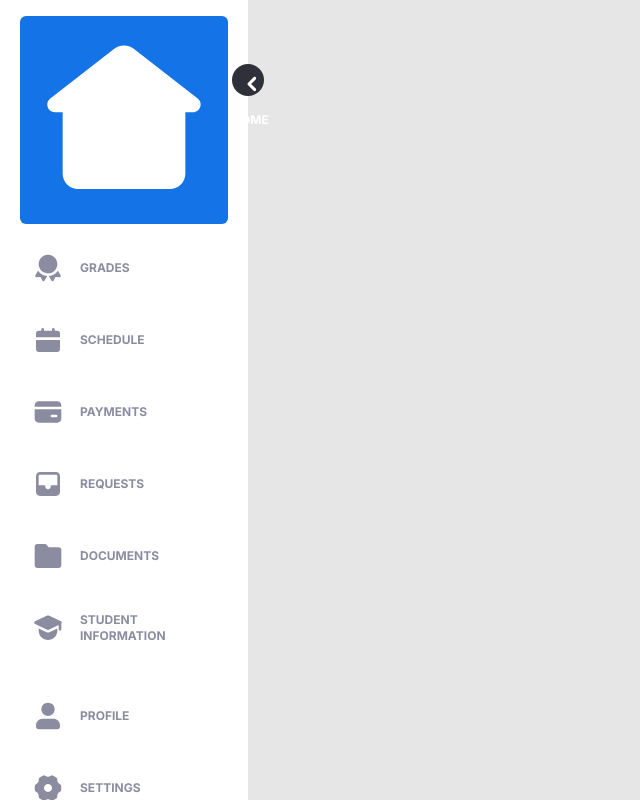
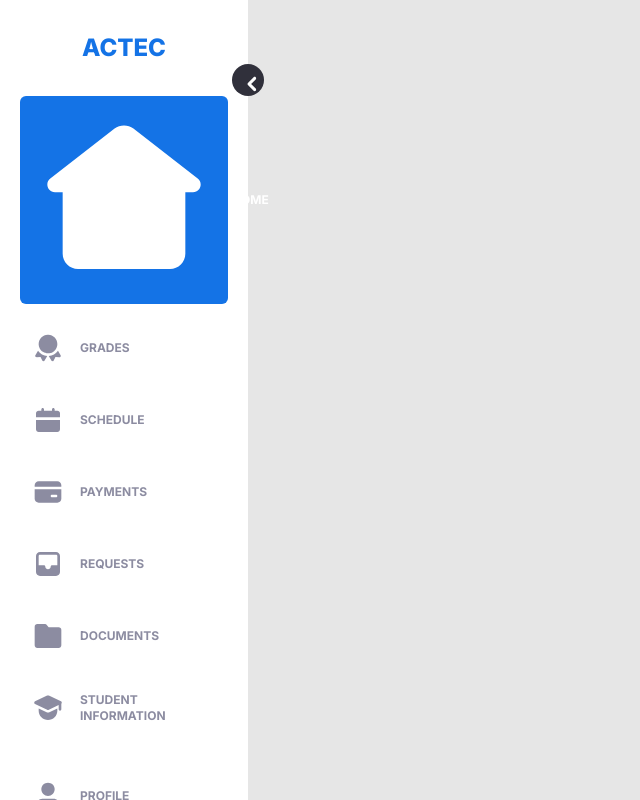
Before and after one commit to Ivar-2143/actec-portal, a Next.js app: page / in a window 1280 px wide. Shown: the whole page, without its empty margins (0-640 px from the left). Built offline with nearby package versions, Linux system fonts and the light colour scheme.

Commit message:
Made improvements to the code structure of sidenav
These changes made prepares the code for the mobile navbar

```diff
--- a/app/components/SideNav.jsx
+++ b/app/components/SideNav.jsx
@@ -1,35 +1,53 @@
 "use client"
-import Link from 'next/link';
 
 import { useState } from 'react';
-import { usePathname } from 'next/navigation';
-import { useRouter } from 'next/navigation';
+import SideBarIcon from './ui/SideBarIcon';
 import { HomeIcon, RibbonIcon, CalendarIcon,
   DebitCardIcon, DropboxIcon, FolderIcon,
   StudentIcon, UserIcon, SettingsIcon,
   MegaphoneIcon, ExitIcon, ArrowIcon } from '@/public/assets/icons';
 
+
 export default function SideNav() {
   const [isCollpased, setCollapsed] = useState(false);
-  const router = useRouter();
-  const pathname = usePathname();
 
-  const SideBarIcon = ({icon,label,link}) => (
+  const portalLinks = [{
+    path: '/',
+    icon: <HomeIcon />,
+    label: 'home',
+  },{
+    path: '/grades',
+    icon: <RibbonIcon />,
+    label: 'grades',
+  },{
+    path: '/schedule',
+    icon: <CalendarIcon />,
+    label: 'schedule',
+  },{
+    path: '/payments',
+    icon: <DebitCardIcon />,
+    label: 'payments',
+  },{
+    path: '/requests',
+    icon: <DropboxIcon />,
+    label: 'requests',
+  },{
+    path: '/documents',
+    icon: <FolderIcon />,
+    label: 'documents',
+  },{
+    path: '/student-info',
+    icon: <StudentIcon />,
+    label: 'student information',
+  }]
 
-    <Link href={link}>
-        <div className={`sidenav-icon text-[32px] ${pathname === link? 'active-link': ''}`}>
-            {icon}
-            <span className='nav-icon-label'>
-                {label}
-            </span>
-            {/* {!isCollpased && (
 
-            )} */}
-        </div>
-    </Link>
-  );
 
   return (
+
+    //* Desktop Navigation
+
+    <>
       <div className={`side-nav group/container ${isCollpased ? 'nav-collapsed': ''}`}>
         <button
         className={`top-[64px] right-[-16px] absolute
@@ -44,13 +62,14 @@ export default function SideNav() {
         </button>
 
         <div className="portalLinks">
-        <SideBarIcon icon={<HomeIcon />} label="Home" link="/"/>
-        <SideBarIcon icon={<RibbonIcon />} label="Grades" link="/grades"/>
-        <SideBarIcon icon={<CalendarIcon />} label="Schedule" link="/schedule"/>
-        <SideBarIcon icon={<DebitCardIcon />} label="payments" link="/payments"/>
-        <SideBarIcon icon={<DropboxIcon />} label="requests" link="/requests"/>
-        <SideBarIcon icon={<FolderIcon />} label="documents" link="/documents"/>
-        <SideBarIcon icon={<StudentIcon />} label="student information" link="/student-info"/>
+          <h2 className="text-primary text-2xl font-extrabold mx-auto my-4">
+            ACTEC
+          </h2>
+          {portalLinks.map((link) =>{
+            return(
+              <SideBarIcon key={link.path} icon={link.icon} label={link.label} link={link.path}/>
+            )
+          })}
         </div>
         <div className="accountLinks">
           <SideBarIcon icon={<UserIcon />} label="profile" link="/profile"/>
@@ -63,13 +82,21 @@ export default function SideNav() {
           group-[.nav-collapsed]/container:w-14
           ">
             <ExitIcon />
-          {!isCollpased && (
               <span className='nav-icon-label text-black'>
                 Logout
               </span>
-            )}
           </div>
         </div>
       </div>
+
+
+      {/*
+        Mobile Navigation
+      */}
+      <div className="mobileNav">
+
+      </div>
+    </>
+
   )
 }
--- /dev/null
+++ b/app/components/ui/SideBarIcon.jsx
@@ -0,0 +1,19 @@
+import { usePathname } from 'next/navigation';
+import { useRouter } from 'next/navigation';
+import Link from 'next/link';
+
+
+export default function SideBarIcon({icon,label,link}) {
+    const pathname = usePathname();
+
+  return (
+    <Link href={link}>
+        <div className={`sidenav-icon text-[32px] ${pathname === link? 'active-link': ''}`}>
+            {icon}
+            <span className='nav-icon-label'>
+                    {label}
+            </span>
+         </div>
+    </Link>
+  )
+}
--- a/app/globals.css
+++ b/app/globals.css
@@ -9,7 +9,8 @@
 }
 .side-nav{
     @apply
-        relative flex flex-col justify-between
+        hidden md:flex flex-col justify-between
+        relative
         w-[248px] h-full bg-white
         duration-200
     ;
@@ -31,8 +32,8 @@
 
 
     hover:bg-primary hover:text-white
-    group-[.nav-collapsed]/container:w-14
-    group-[.nav-collapsed]/container:mx-5
+    group-[.nav-collapsed]/container:md:w-14
+    group-[.nav-collapsed]/container:md:mx-5
 
     ;
 }
@@ -49,6 +50,6 @@ svg:not(:root){
 .nav-icon-label{
     @apply
         text-xs font-bold uppercase
-        group-[.nav-collapsed]/container:invisible
+        group-[.nav-collapsed]/container:md:invisible
     ;
 }
```
Lines whose indentation alone changed are shown as unchanged.
